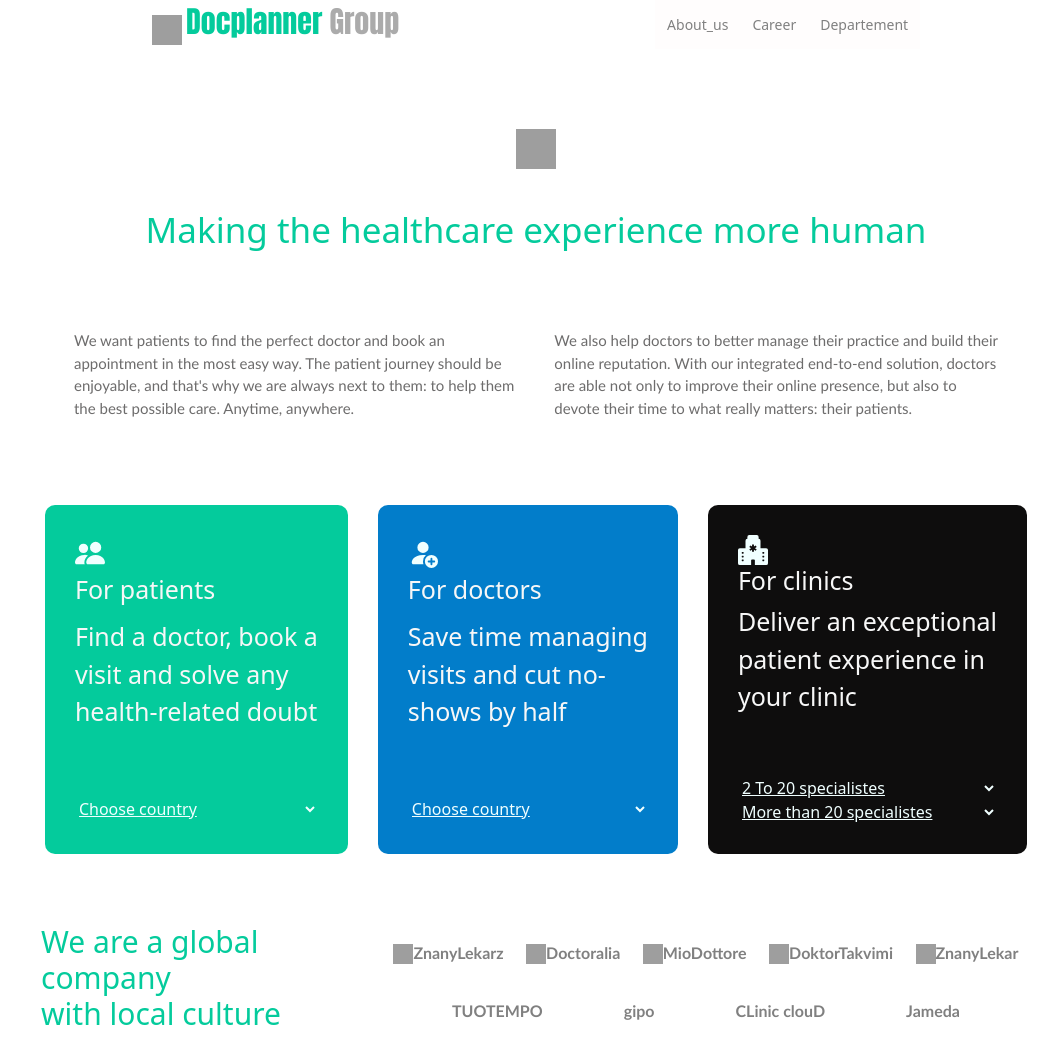
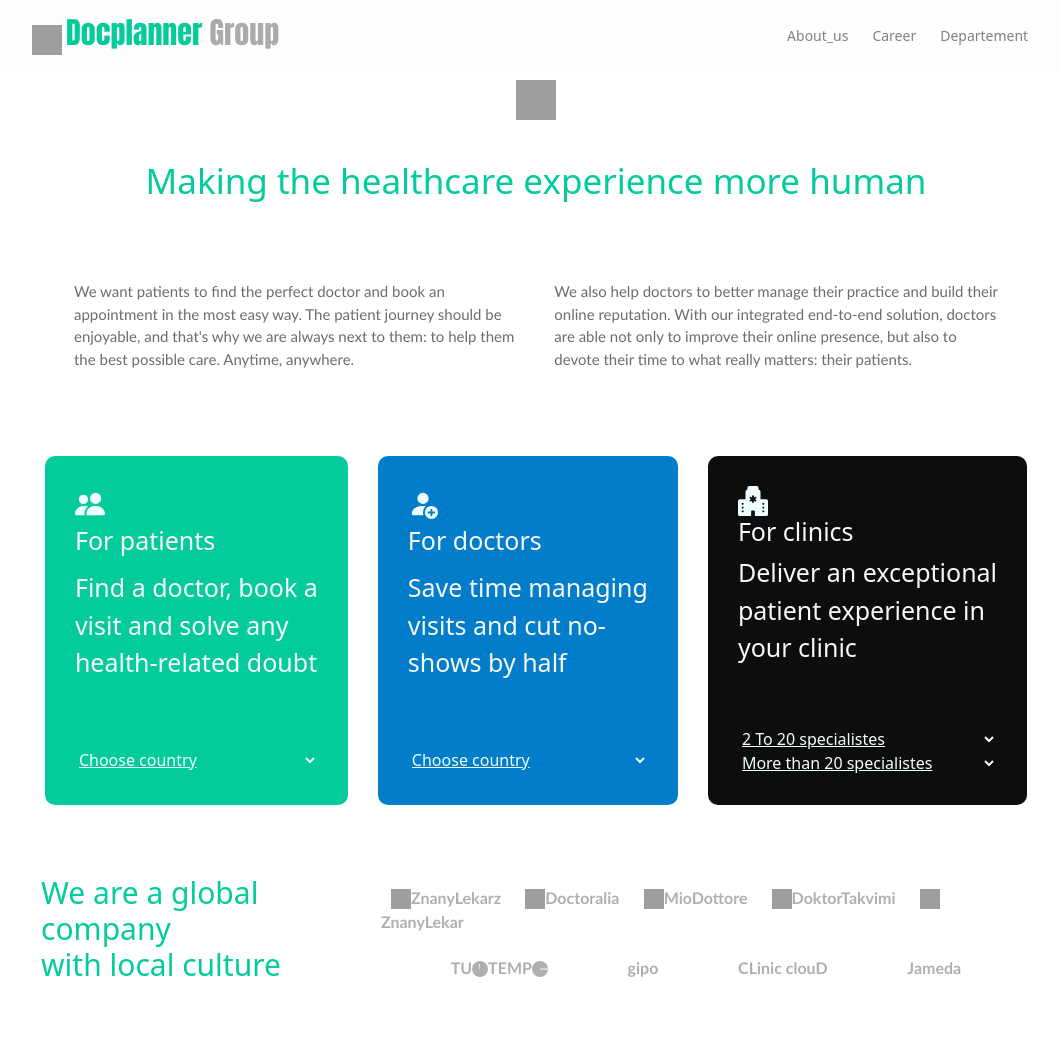
Before and after one commit to brove01/DocplannerCopie, a plain HTML site: page Index.html in a window 1280 px wide. Shown: the whole page, without its empty margins (104-1163 px from the left). Drawn offline with nearby package versions, Linux system fonts and the light colour scheme; grey boxes are pictures that could not be loaded.

Commit message:
hello again

```diff
--- a/Index.html
+++ b/Index.html
@@ -11,12 +11,13 @@
 <body>
     <!--header Html code Begin-->
     <header>
+        <nav>
             <div>
                 <img src="https://www.docplanner.com/img/logo.png" alt="" class="imglog1">
                 <h1>Docplanner<span> Group</span></h1>
             </div>
 
-        <nav class="navbarr">
+            <div class="navbarr">
                 <a href="About_us">About_us</a>
                 <a href="Career">Career</a>
                 <div class="dropdownn">
@@ -29,7 +30,9 @@
                       <a href="#">HR & more</a>
                     </div>
                 </div>
+            </div>
         </nav>
+
     </header>
      <!--header Html code End-->
 
@@ -154,12 +157,19 @@
         <h2>We are a global<br>company<br>
             with local culture</h2>
         <div class="boxherf">
+            <div class="">
                 <a href=""><img src="https://encrypted-tbn0.gstatic.com/images?q=tbn:ANd9GcQ04bJsJqcW1fOnOfp7kBSEptAJxdPkLgoQPg&usqp=CAU" alt="" class="imglog3">ZnanyLekarz</a>
                 <a href=""><img src="https://encrypted-tbn0.gstatic.com/images?q=tbn:ANd9GcQ04bJsJqcW1fOnOfp7kBSEptAJxdPkLgoQPg&usqp=CAU" alt="" class="imglog3">Doctoralia</a>
                 <a href=""><img src="https://encrypted-tbn0.gstatic.com/images?q=tbn:ANd9GcQ04bJsJqcW1fOnOfp7kBSEptAJxdPkLgoQPg&usqp=CAU" alt="" class="imglog3">MioDottore</a>
                 <a href=""><img src="https://encrypted-tbn0.gstatic.com/images?q=tbn:ANd9GcQ04bJsJqcW1fOnOfp7kBSEptAJxdPkLgoQPg&usqp=CAU" alt="" class="imglog3">DoktorTakvimi</a>
                 <a href=""><img src="https://encrypted-tbn0.gstatic.com/images?q=tbn:ANd9GcQ04bJsJqcW1fOnOfp7kBSEptAJxdPkLgoQPg&usqp=CAU" alt="" class="imglog3">ZnanyLekar</a>
-            <a href="">TUOTEMPO</a>
+            </div>
+
+            <a href=""><soft1>TU<svg xmlns="http://www.w3.org/2000/svg" class="imglog4" class="bi bi-clock-fill" viewBox="0 0 16 16">
+                <path d="M16 8A8 8 0 1 1 0 8a8 8 0 0 1 16 0zM8 3.5a.5.5 0 0 0-1 0V9a.5.5 0 0 0 . 2a.5.5 0 0 0 .496-.868L8 8.71V3.5z"/>
+              </svg></soft1>TEMP<soft2><svg xmlns="http://www.w3.org/2000/svg" class="imglog4" fill="currentColor" class="bi bi-dash-circle-fill" viewBox="0 0 16 16">
+                <path d="M16 8A8 8 0 1 1 0 8a8 8 0 0 1 16 0zM8.3 7.5a.5.5 0 0 0 0 1h7a.5.5 0 0 0 0-1h-7z"/>
+              </svg></soft2></a>
             <a href="">gipo</a>
             <a href="">CLinic clouD</a>
             <a href="">Jameda</a>
--- a/vstylelayout.css
+++ b/vstylelayout.css
@@ -16,18 +16,34 @@
     height: 20px;
     fill: azure;
 }
+
+.imglog4{
+    width: 16px;
+    height: 16px;
+    fill:currentColor;
+}
+
 header{
+
+    display: flex;
+    flex-direction: row;
+    justify-content:center;
+
+
+
+
+
+}
+nav{
 
     display: flex;
     flex-direction: row;
     align-items: center;
     justify-content:space-evenly;
-
-
-
-}
-.pos{
+    background: rgb(255, 253, 253);
     position: fixed;
+    width: 2000px;
+    height:70px;
 }
 header h1{
 
@@ -223,7 +239,7 @@ section h2{
     width: 650px;
 }
 .boxherf a{
-    color: gray;
+    color: rgb(175, 175, 175);
     font-size: 16px;
     font-weight: 600;
     font-family:'Gill Sans', 'Gill Sans MT', Calibri, 'Trebuchet MS', sans-serif;
@@ -241,5 +257,7 @@ section h2{
     margin-right: 10px;
 
 }
-
+.boxherf soft1:hover{
+    color: rgb(5, 248, 5);
+}
 /*section css code End*/
```
Lines whose indentation alone changed are shown as unchanged.
